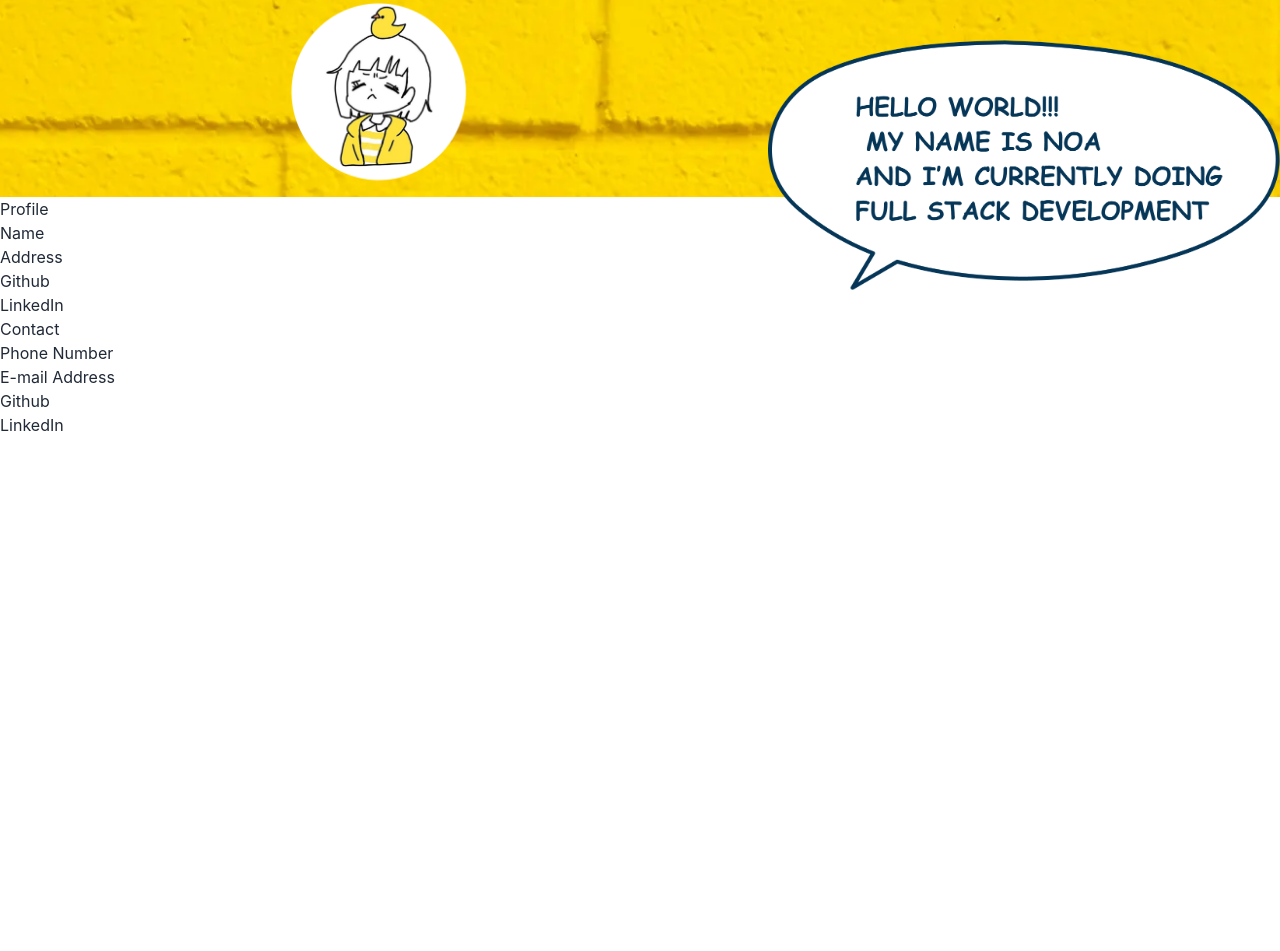
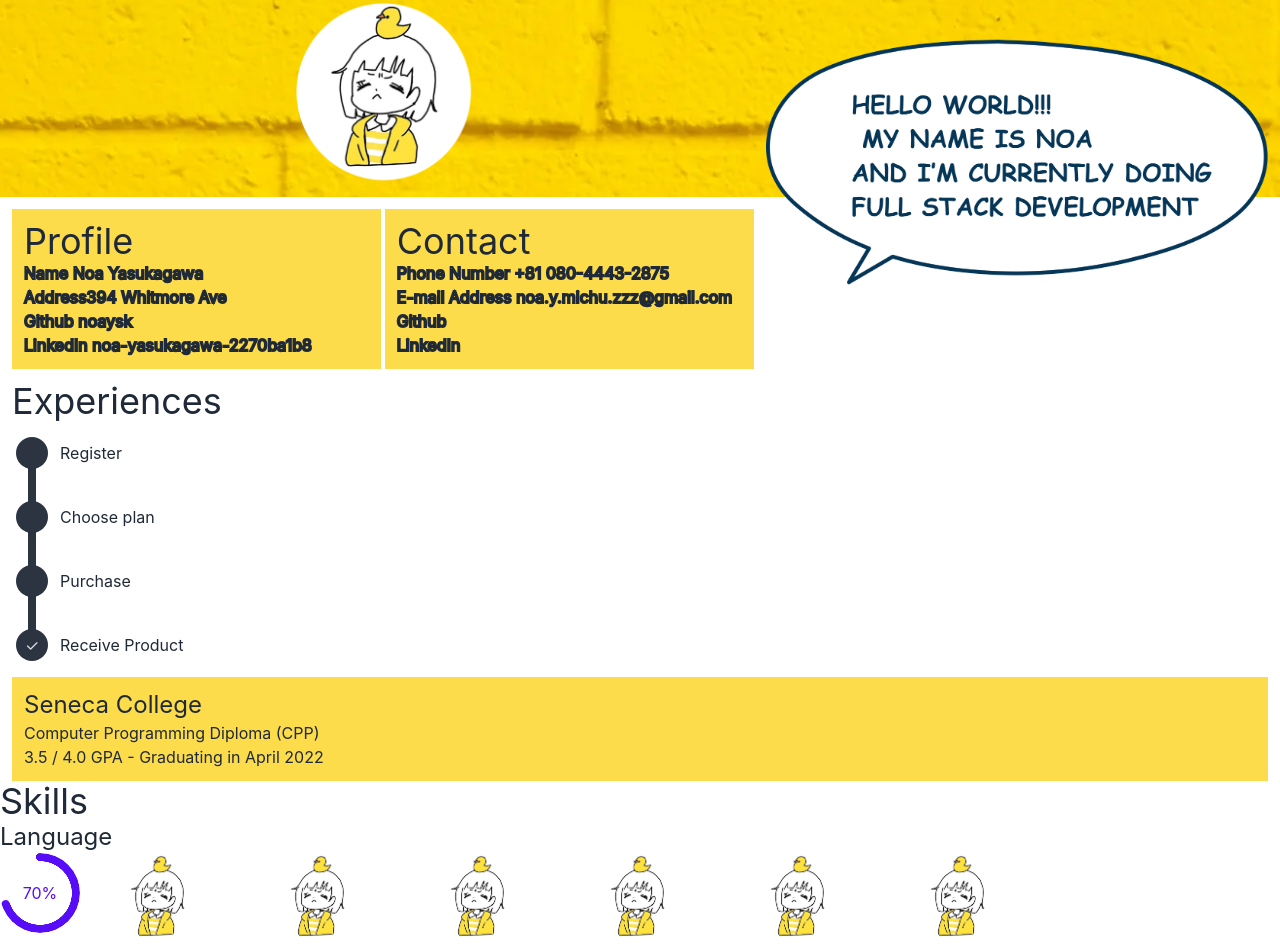
Before and after one commit to noaysk/myPortfolio, a React (Create React App) app: page / in a window 1280 px wide. Shown: the part 136-1087 px from the top of the page. Before the commit the page ends 800 px from the top, so only its background shows below. Built offline with nearby package versions, Linux system fonts and the light colour scheme.

Commit message:
added contents

```diff
--- a/src/Components/Main.js
+++ b/src/Components/Main.js
@@ -1,13 +1,15 @@
 import config from "../config";
-import bg from "../Assets/top.webp";
+import bgBrick from "../Assets/top.webp";
+import bgWall from "../Assets/wall.webp";
+
 const Main = () => {
   return (
     <div>
       <section
-        className="bg-cover "
-        style={{ backgroundImage: "url(" + bg + ")" }}
+        className="bg-cover px-3"
+        style={{ backgroundImage: "url(" + bgBrick + ")" }}
       >
-        <h1 className="text-7xl flex flex-col">
+        <h1 className="text-7xl flex flex-col px-3">
           HELLO
           <span className="text-right">WORLD</span>
         </h1>
@@ -22,24 +24,125 @@ const Main = () => {
           alt="my icon"
         />
       </section>
-      <section>
-        <div>
-          <h2>Profile</h2>
+      <div
+        class="grid bg-white grid-rows-1
+                     grid-flow-col gap-1 auto-cols-fr break-words p-3"
+      >
+        <div class="p-3 bg-bgColor">
+          <h2 className="text-4xl">Profile</h2>
+
           <ul>
-            <li>Name </li>
-            <li>Address </li>
-            <li>Github </li>
-            <li>LinkedIn </li>
+            <li>
+              <span>Name</span> <span>Noa Yasukagawa</span>
+            </li>
+            <li>
+              <span>Address</span>
+              <span>394 Whitmore Ave</span>
+            </li>
+            <li>
+              <span>Github</span> <span>noaysk</span>
+            </li>
+            <li>
+              <span>LinkedIn</span> <span>noa-yasukagawa-2270ba1b8</span>
+            </li>
           </ul>
         </div>
-        <div>
-          <h2>Contact</h2>
+        <div class="p-3 bg-bgColor">
+          <h2 className="text-4xl">Contact</h2>
           <ul>
-            <li>Phone Number </li>
-            <li>E-mail Address </li>
-            <li>Github </li>
-            <li>LinkedIn </li>
+            <li>
+              <span>Phone Number</span> <span>+81 080-4443-2875</span>
+            </li>
+            <li>
+              <span>E-mail Address</span> <span>noa.y.michu.zzz@gmail.com</span>
+            </li>
+            <li>
+              <span>Github</span> <span> </span>
+            </li>
+            <li>
+              <span>LinkedIn</span> <span></span>
+            </li>
           </ul>
+        </div>
+      </div>
+
+      <section className="bg-cover px-3">
+        <h2 className="text-4xl">Experiences</h2>
+        <ul class="steps steps-vertical">
+          <li data-content="" class="step  step-neutral">
+            Register
+          </li>
+          <li data-content="" class="step step-neutral">
+            Choose plan
+          </li>
+          <li data-content="" class="step step-neutral">
+            Purchase
+          </li>
+          <li data-content="✓" class="step step-neutral">
+            Receive Product
+          </li>
+        </ul>
+        <div className="bg-bgColor p-3">
+          <h3 className="text-2xl">Seneca College </h3>
+          <p>Computer Programming Diploma (CPP)</p>
+          <p>3.5 / 4.0 GPA - Graduating in April 2022</p>
+        </div>
+      </section>
+
+      <section>
+        <h2 className="text-4xl">Skills</h2>
+        <h3 className="text-2xl">Language</h3>
+        <div class="carousel rounded-box">
+          <div class="carousel-item">
+            <div
+              className="radial-progress text-primary"
+              style={{ "--value": 70 }}
+            >
+              70%
+            </div>{" "}
+          </div>
+          <div class="carousel-item">
+            <img
+              className="object-contain w-40 mx-auto my-0"
+              src={config.top.icon}
+              alt="my icon"
+            />{" "}
+          </div>
+          <div class="carousel-item">
+            <img
+              className="object-contain w-40 mx-auto my-0"
+              src={config.top.icon}
+              alt="my icon"
+            />{" "}
+          </div>
+          <div class="carousel-item">
+            <img
+              className="object-contain w-40 mx-auto my-0"
+              src={config.top.icon}
+              alt="my icon"
+            />{" "}
+          </div>
+          <div class="carousel-item">
+            <img
+              className="object-contain w-40 mx-auto my-0"
+              src={config.top.icon}
+              alt="my icon"
+            />{" "}
+          </div>
+          <div class="carousel-item">
+            <img
+              className="object-contain w-40 mx-auto my-0"
+              src={config.top.icon}
+              alt="my icon"
+            />{" "}
+          </div>
+          <div class="carousel-item">
+            <img
+              className="object-contain w-40 mx-auto my-0"
+              src={config.top.icon}
+              alt="my icon"
+            />{" "}
+          </div>
         </div>
       </section>
     </div>
```
